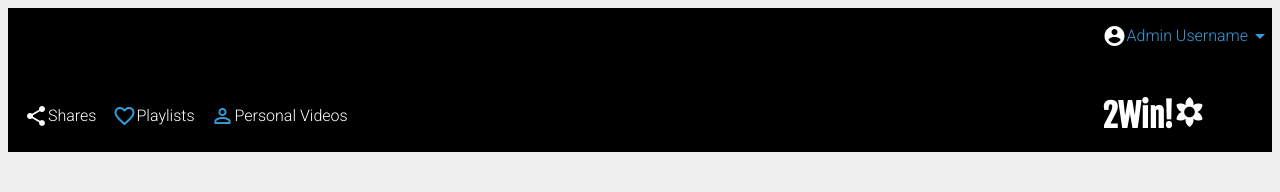
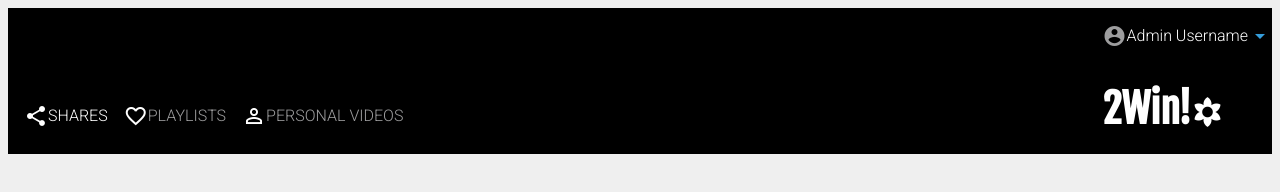
Before and after one commit to sydnerd/static-comp, a plain HTML site: page index.html in a window 1280 px wide. Drawn offline with Linux system fonts and the light colour scheme.

Commit message:
Update colors in css to match the comp

```diff
--- a/index.html
+++ b/index.html
@@ -14,21 +14,21 @@
   <section class="left-nav">
     <div class="nav-icons">
       <span class="material-icons ">share</span>
-      <h1 class="drop-downs left-dropdown">Shares</h1>
+      <h1 class="drop-downs left-dropdown">SHARES</h1>
     </div>
     <div class="nav-icons">
-      <span class="material-icons coloredIcon">favorite_border</span>
-      <h1 class="drop-downs left-dropdown">Playlists</h1>
+      <span class="material-icons colored-icon">favorite_border</span>
+      <h1 class="drop-downs left-dropdown colored-word">PLAYLISTS</h1>
     </div>
     <div class="nav-icons">
-      <span class="material-icons coloredIcon">person_outline</span>
-      <h1 class="drop-downs left-dropdown">Personal Videos</h1>
+      <span class="material-icons colored-icon">person_outline</span>
+      <h1 class="drop-downs left-dropdown colored-word">PERSONAL VIDEOS</h1>
     </div>
   </section>
   <section class="right-nav">
     <div class="nav-icons username">
-      <span class="material-icons">account_circle</span>
-      <h1 class="drop-downs coloredIcon">Admin Username</h1>
+      <span class="material-icons colored-word">account_circle</span>
+      <h1 class="drop-downs colored-icon">Admin Username</h1>
       <span class="material-icons coloredIcon">arrow_drop_down</span>
     </div>
     <div class="nav-icons right-logo">
--- a/styles.css
+++ b/styles.css
@@ -16,13 +16,14 @@ nav {
 
 .company-logo {
   margin-bottom: .5em;
+  margin-top: .5em;
   font-family: 'Fjalla One', sans-serif;
-  font-size: 2em;
+  font-size: 2.5em;
 }
 
 .drop-downs {
   font-family: 'Roboto', sans-serif;
-  font-weight: 300;
+  font-weight: 400;
   font-size: 1em;
   line-height: 1.5;
   margin-top: 0;
@@ -59,3 +60,7 @@ body {
   margin-top: 1em;
   font-size: 2em;
 }
+
+.colored-word {
+  color: #9D9D9E;
+}
```
